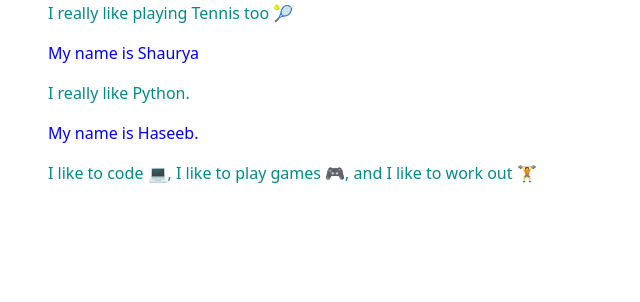
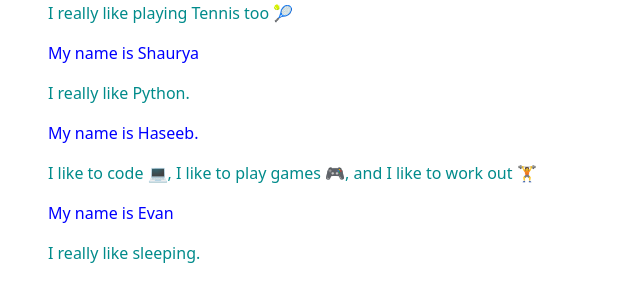
Before and after one commit to YLu-1258/fr0st, a Flask app: page /stub/ in a window 1280 px wide. Shown: the part 209-511 px from the top of the page, without its empty margins (0-640 px from the left). Run offline with Flask 2, Linux system fonts and the light colour scheme.

Commit message:
Evan adding to about me html

```diff
--- a/templates/about_me.html
+++ b/templates/about_me.html
@@ -17,6 +17,9 @@
 
         <p style= color:blue> My name is Haseeb. </p>
         <p style= color:darkcyan> I like to code 💻, I like to play games 🎮, and I like to work out 🏋️ </p>
+
+        <p style= color:blue>My name is Evan</p>
+        <p style= color:darkcyan> I really like sleeping. </p>
     </div>
 
 
```
